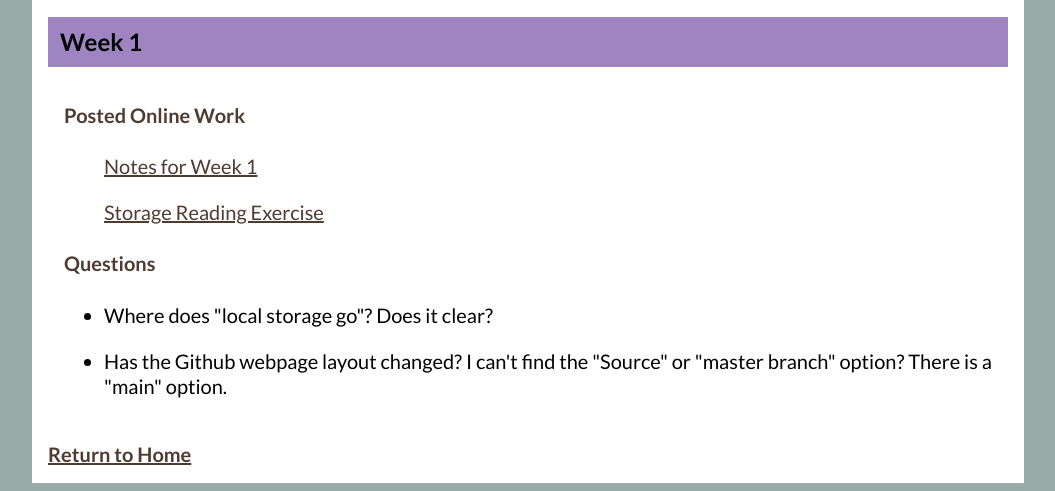
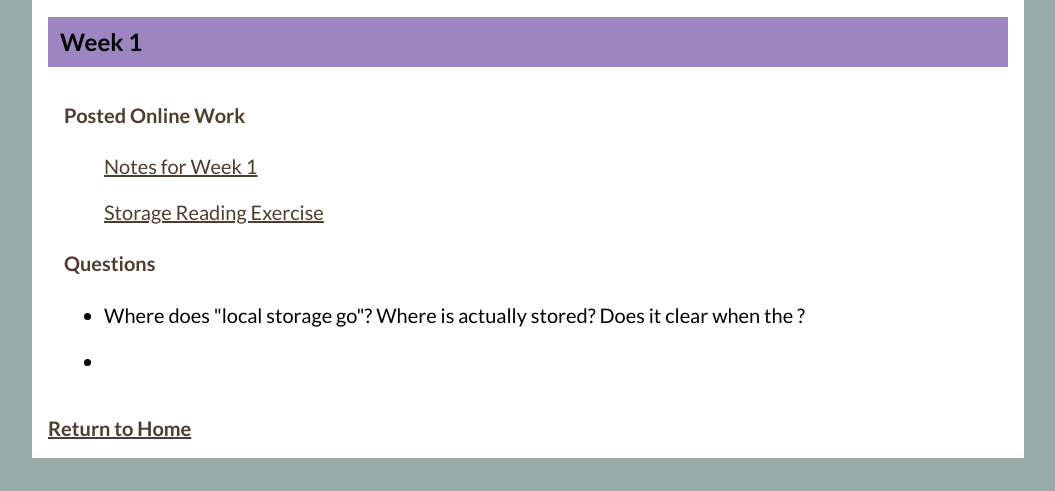
Before and after one commit to aleshana/WDD-330-Portfolio, a plain HTML site: page week01/index.html in a window 1280 px wide. Shown: the part 452-943 px from the top of the page, without its empty margins (112-1167 px from the left). After the commit the page ends 918 px from the top, so only its background shows below. Drawn offline with Linux system fonts and the light colour scheme; a web font is replaced by a local one.

Commit message:
fixed question
Fixed question

```diff
--- a/week01/index.html
+++ b/week01/index.html
@@ -39,12 +39,11 @@
     <h4>Questions</h4>
         <ul>
             <li>
-                Where does "local storage go"?  Does it clear?
+                Where does "local storage go"?  Where is actually stored? Does it clear when the ?
             </li>
 
             <li>
-                Has the Github webpage layout changed?
-                I can't find the "Source" or "master branch" option?  There is a "main" option.
+
             </li>
         </ul>
    </section>
```
